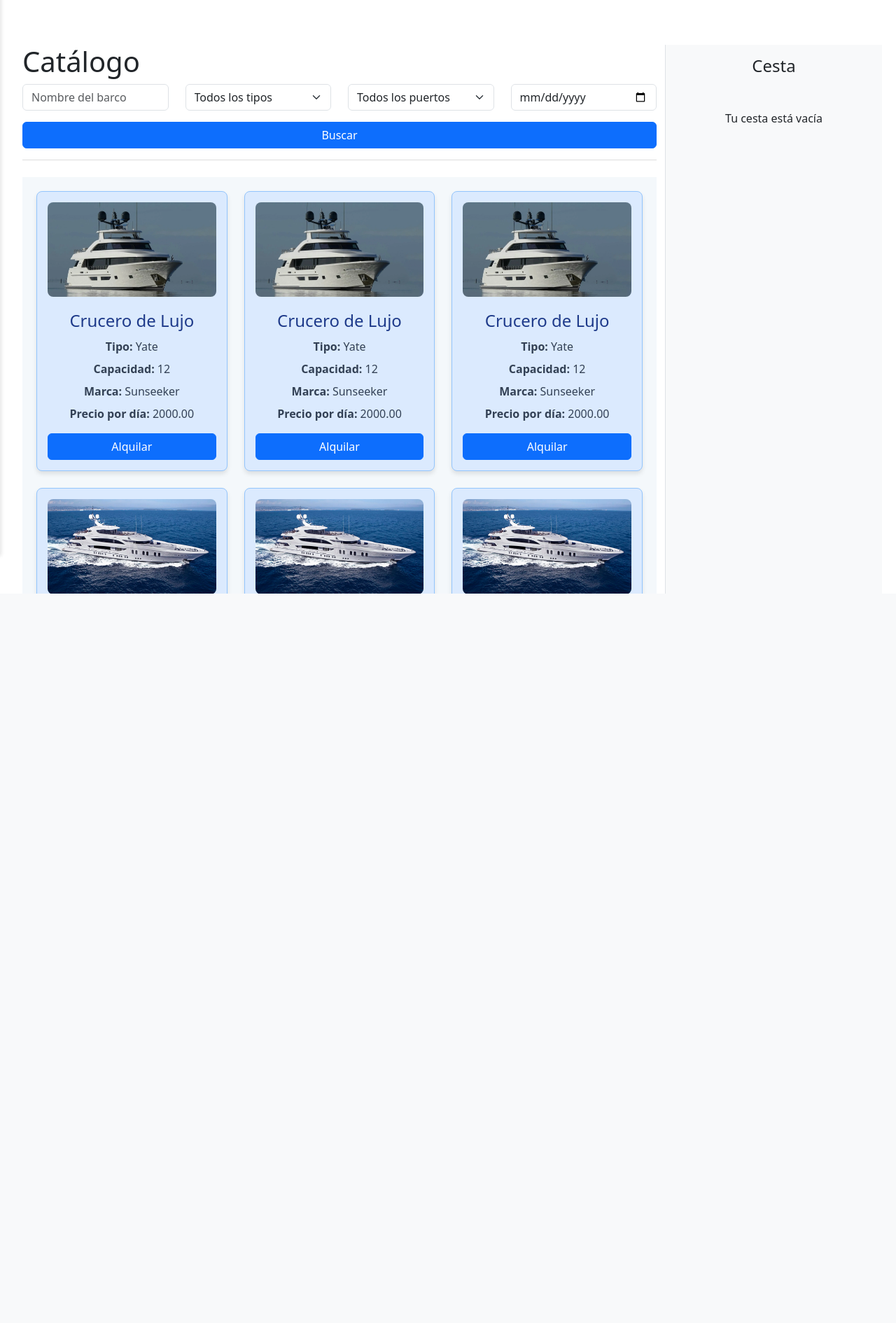
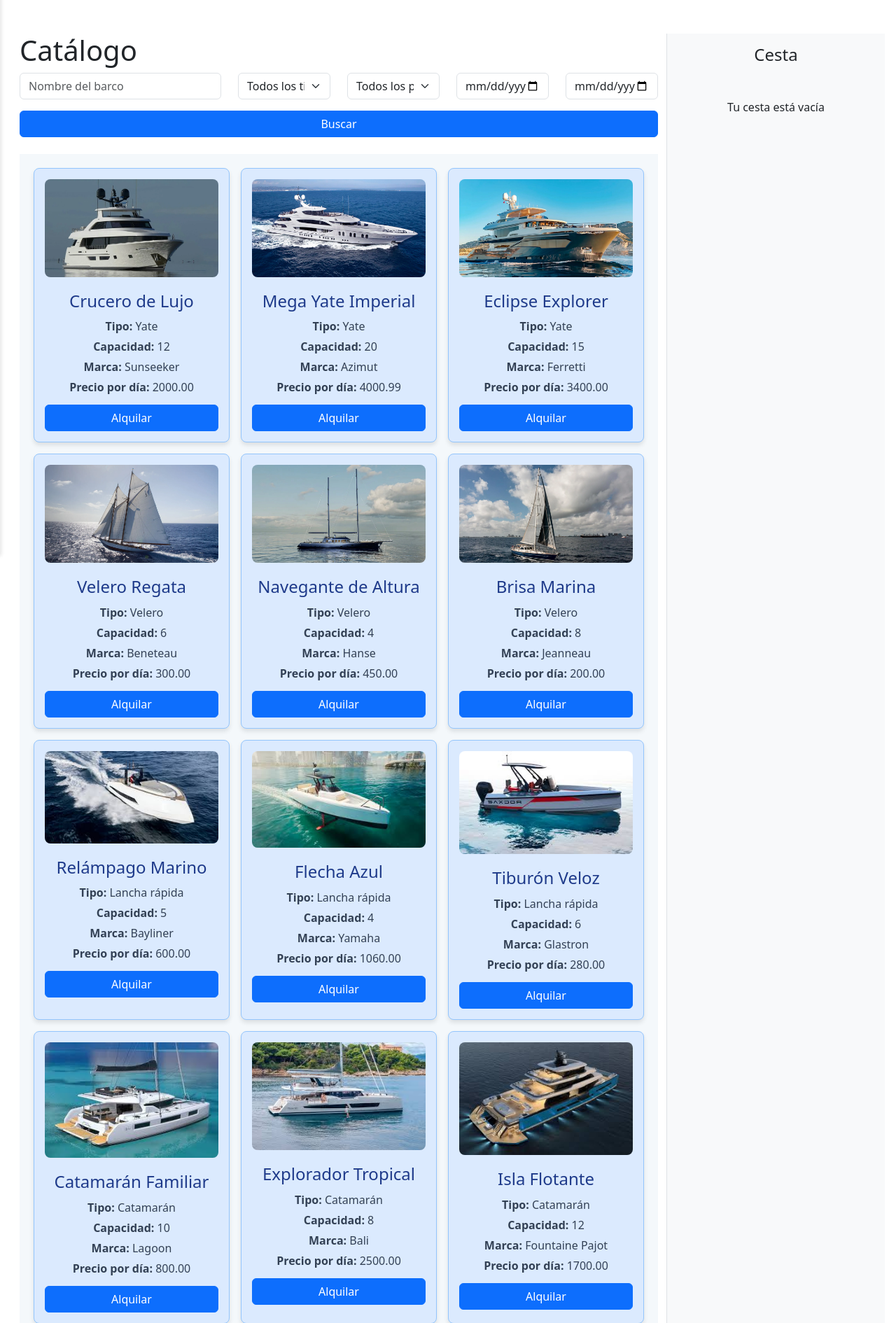
Before and after one commit to PGPI-31/PGPI-G3.1, a Django app: page /productos/catalogo/ in a window 1280 px wide. Shown: the part 76-1966 px from the top of the page at 70% size. Before the commit the page ends 924 px from the top, so only its background shows below. Run offline with Django 5.2, Linux system fonts and the light colour scheme; data comes from the database, SQL or seed files in the repository; tables that the repository leaves empty hold one stand-in row (values such as "Sample post").

Commit message:
filtros funcionando correctamente

```diff
--- a/boats/templates/catalogo.html
+++ b/boats/templates/catalogo.html
@@ -1,18 +1,23 @@
 {% extends "cesta.html" %}
+{% load static %}
+
+{% block headcontent %}
+<link rel="stylesheet" href="{% static 'css/catalogo.css' %}">
+{% endblock %}
 
 {% block title %}Catálogo{% endblock %}
 
 {% block productos %}
 <h1>Catálogo</h1>
-<form method="get" action="{% url 'filtrar_barcos' %}" class="mb-4">
+<form method="get" action="{% url 'ver_catalogo' %}" class="mb-4">
     <div class="row">
         <!-- Campo de búsqueda por título -->
-        <div class="col-md-3">
+        <div class="col-md-4">
             <input type="text" name="title" class="form-control" placeholder="Nombre del barco" value="{{ request.GET.title }}">
         </div>
 
         <!-- Campo de selección de tipo de barco -->
-        <div class="col-md-3">
+        <div class="col-md-2">
             <select name="boat_type" class="form-select">
                 <option value="">Todos los tipos</option>
                 {% for type in boat_types %}
@@ -24,7 +29,7 @@
         </div>
 
         <!-- Campo de selección de puerto -->
-        <div class="col-md-3">
+        <div class="col-md-2">
             <select name="port" class="form-select">
                 <option value="">Todos los puertos</option>
                 {% for port in ports %}
@@ -35,9 +40,14 @@
             </select>
         </div>
 
-        <!-- Campo de fecha -->
-        <div class="col-md-3">
-            <input type="date" name="date" class="form-control" value="{{ request.GET.date }}">
+        <!-- Campo de fecha inicio -->
+        <div class="col-md-2">
+            <input type="date" name="start_date" class="form-control" value="{{ request.GET.start_date }}">
+        </div>
+
+        <!-- Campo de fecha fin -->
+        <div class="col-md-2">
+            <input type="date" name="end_date" class="form-control" value="{{ request.GET.end_date }}">
         </div>
 
         <!-- Botón de búsqueda -->
@@ -50,48 +60,46 @@
 <div class="product-grid mb-4">
     {% for modelo in modelos %}
     <div class="product-card">
-        <a href="{% url 'mostrar_modelo' modelo.model.id %}" class="text-decoration-none">
-            <img src="{{ modelo.model.image.url }}" alt="Imagen de {{ modelo.model.name }}" class="img-fluid">
-            <h2>{{ modelo.model.name }}</h2>
-            <p><strong>Tipo:</strong> {{ modelo.model.boat_type.name }}</p>
-            <p><strong>Capacidad:</strong> {{ modelo.model.capacity }}</p>
-            <p><strong>Marca:</strong> {{ modelo.model.brand }}</p>
-            <p><strong>Precio por día:</strong> {{ modelo.model.price_per_day }}</p>
+        <a href="{% url 'mostrar_modelo' modelo.id %}" class="text-decoration-none">
+            <img src="{{ modelo.image.url }}" alt="Imagen de {{ modelo.name }}" class="img-fluid">
+            <h2>{{ modelo.name }}</h2>
+            <p><strong>Tipo:</strong> {{ modelo.boat_type.name }}</p>
+            <p><strong>Capacidad:</strong> {{ modelo.capacity }}</p>
+            <p><strong>Marca:</strong> {{ modelo.brand }}</p>
+            <p><strong>Precio por día:</strong> {{ modelo.price_per_day }}</p>
         </a>
-        <!-- Verificar si el barco está disponible o no -->
-        {% if modelo.id in unavailable_boats %}
-            <div class="badge bg-danger text-white mt-2">No Disponible</div>
-            <button class="btn btn-secondary w-100 mt-2" disabled>Alquilar</button>
+        <!-- Trigger Modal Button -->
+        {% if modelo.available_at_port|default:0 > 0 and modelo.available_within_dates|default:0 > 0 %}
+        <button class="btn btn-primary w-100 mt-2" data-bs-toggle="modal" data-bs-target="#modal-{{ modelo.id }}">
+            Alquilar
+        </button>
         {% else %}
-            <!-- Trigger Modal Button -->
-            <button class="btn btn-primary w-100 mt-2" data-bs-toggle="modal" data-bs-target="#modal-{{ modelo.id }}">
-                Alquilar
-            </button>
+        <p class="text-danger">No disponible</p>
         {% endif %}
     </div>
 
     <!-- Modal for Each Boat -->
-    <div class="modal fade" id="modal-{{ modelo.model.id }}" tabindex="-1" aria-labelledby="modalLabel-{{ modelo.model.id }}" aria-hidden="true">
+    <div class="modal fade" id="modal-{{ modelo.id }}" tabindex="-1" aria-labelledby="modalLabel-{{ modelo.id }}" aria-hidden="true">
         <div class="modal-dialog">
             <div class="modal-content">
                 <div class="modal-header">
-                    <h5 class="modal-title" id="modalLabel-{{ modelo.model.id }}">Seleccionar fechas para {{ modelo.model.name }}</h5>
+                    <h5 class="modal-title" id="modalLabel-{{ modelo.id }}">Seleccionar fechas para {{ modelo.name }}</h5>
                     <button type="button" class="btn-close" data-bs-dismiss="modal" aria-label="Close"></button>
                 </div>
                 <div class="modal-body">
-                    <form method="post" action="{% url 'adicion_cesta_catalogo' modelo.model.id %}">
+                    <form method="post" action="{% url 'adicion_cesta_catalogo' modelo.id %}">
                         {% csrf_token %}
                         <div class="mb-3">
-                            <label for="start_date-{{ modelo.model.id }}" class="form-label">Fecha de inicio</label>
-                            <input type="date" id="start_date-{{ modelo.model.id }}" name="start_date" class="form-control" required>
+                            <label for="start_date-{{ modelo.id }}" class="form-label">Fecha de inicio</label>
+                            <input type="date" id="start_date-{{ modelo.id }}" name="start_date" class="form-control" required>
                         </div>
                         <div class="mb-3">
-                            <label for="end_date-{{ modelo.model.id }}" class="form-label">Fecha de fin</label>
-                            <input type="date" id="end_date-{{ modelo.model.id }}" name="end_date" class="form-control" required>
+                            <label for="end_date-{{ modelo.id }}" class="form-label">Fecha de fin</label>
+                            <input type="date" id="end_date-{{ modelo.id }}" name="end_date" class="form-control" required>
                         </div>
                         <div class="mb-3">
-                            <label for="dock-{{ modelo.model.id }}" class="form-label">Seleccionar puerto</label>
-                            <select id="dock-{{ modelo.model.id }}" name="dock" class="form-select" required>
+                            <label for="dock-{{ modelo.id }}" class="form-label">Seleccionar puerto</label>
+                            <select id="dock-{{ modelo.id }}" name="dock" class="form-select" required>
                                 {% for port in ports %}
                                 <option value="{{ port.id }}">{{ port.name }}</option>
                                 {% endfor %}
@@ -107,4 +115,18 @@
     <p>No hay productos disponibles.</p>
     {% endfor %}
 </div>
+<script>
+    document.addEventListener("DOMContentLoaded", function () {
+        const form = document.querySelector('form[action="{% url "ver_catalogo" %}"]');
+        const startDate = form.querySelector('input[name="start_date"]');
+        const endDate = form.querySelector('input[name="end_date"]');
+
+        form.addEventListener("submit", function (event) {
+            if ((startDate.value && !endDate.value) || (!startDate.value && endDate.value)) {
+                event.preventDefault();
+                alert("Por favor, introduce ambas fechas: fecha de inicio y fecha de fin.");
+            }
+        });
+    });
+</script>
 {% endblock %}
--- a/boats/templates/mostrar_modelo.html
+++ b/boats/templates/mostrar_modelo.html
@@ -2,7 +2,7 @@
 
 {% block content %}
 <div class="mb-4">
-    <a href="{% url 'filtrar_barcos' %}" class="btn btn-outline-primary">
+    <a href="{% url 'ver_catalogo' %}" class="btn btn-outline-primary">
         &larr; Volver al catálogo
     </a>
 </div>
--- a/boats/urls.py
+++ b/boats/urls.py
@@ -4,7 +4,7 @@ from . import views
 
 urlpatterns = [
     path('modelos/', views.listar_modelos, name='listar_modelos'),
-    path('catalogo/', views.filter_boats, name='filtrar_barcos'),
+    path('catalogo/', views.ver_catalogo, name='ver_catalogo'),
     path('modelos/create/', views.create_boat_model, name='crear_modelo'),
     path('tipos/', views.listar_tipos, name='listar_tipos'),
     path('tipos/create', views.create_boat_type, name='crear_tipo'),
@@ -13,5 +13,4 @@ urlpatterns = [
     path('', views.listar_productos, name='listar_productos'),
     path('create/', views.create_boat_instance, name='crear_productos'),
     path('modelos/<int:model_id>/', views.mostrar_modelo, name='mostrar_modelo')
-
 ]
--- a/boats/views.py
+++ b/boats/views.py
@@ -3,15 +3,78 @@ from .models import BoatInstance, BoatModel, BoatType, Port
 from .forms import BoatInstanceForm, BoatTypeForm, BoatModelForm, PortForm
 from django.contrib.auth.decorators import login_required
 from django.http import HttpResponseForbidden
-from django.db.models import Q
+from django.db.models import Count, Q, Case, When, IntegerField
 from orders.models import OrderBoat
 from datetime import datetime
 
 
 def ver_catalogo(request):
+    title = request.GET.get('title')  # Nombre del barco
+    boat_type = request.GET.get('boat_type')  # ID del tipo de barco
+    port = request.GET.get('port')  # ID del puerto
     modelos = BoatModel.objects.all()
+    start_date = request.GET.get('start_date')
+    end_date = request.GET.get('end_date')
+
+    boats = BoatInstance.objects.all()
+    unavailable_boats = set()
+    # Filtrar por título si se proporciona
+    if title:
+        modelos = modelos.filter(name__icontains=title)
+
+    # Filtrar por tipo de barco si se proporciona
+    if boat_type:
+        modelos = modelos.filter(boat_type_id=boat_type)
+
+    # Filtrar por puerto si se proporciona
+    if port and port is not None and port != '':
+        port_id = int(port)
+        modelos = modelos.annotate(
+            available_at_port=Count(
+                'instances',
+                filter=Q(instances__port_id=port_id, instances__available=True)
+            )
+        )
+    else:
+        modelos = modelos.annotate(
+            available_at_port=Case(
+                When(pk__isnull=False, then=1),  # Every model gets 1 for availability
+                default=0,
+                output_field=IntegerField()
+            )
+        )
+
+    if start_date and end_date:
+        modelos = modelos.annotate(
+            available_within_dates=Count(
+                'instances',
+                filter=Q(
+                    instances__order_boats__start_date__gte=end_date  # Ends before the new booking starts
+                ) | Q(
+                    instances__order_boats__end_date__lte=start_date  # Starts after the new booking ends
+                )
+            )
+        )
+    else:
+        # Default: All models considered available within date range
+        modelos = modelos.annotate(
+            available_within_dates=Case(
+                When(pk__isnull=False, then=1),  # All models available if no date selected
+                default=0,
+                output_field=IntegerField()
+            )
+        )
+
+
+    boat_types = BoatType.objects.all()
     ports = Port.objects.all()
-    return render(request, 'catalogo.html', {'modelos': modelos, 'ports': ports})
+    context = {
+        'modelos': modelos,
+        'ports': ports,
+        'boat_types': boat_types,
+        'unavailable_boats': unavailable_boats,
+    }
+    return render(request, 'catalogo.html', context)
 
 
 def listar_modelos(request):
--- a/orders/models.py
+++ b/orders/models.py
@@ -13,7 +13,7 @@ class Order(models.Model):
 
 class OrderBoat(models.Model):
     order = models.ForeignKey(Order, on_delete=models.CASCADE, related_name='order_boats')
-    boat = models.ForeignKey(BoatInstance, on_delete=models.CASCADE)
+    boat = models.ForeignKey(BoatInstance, on_delete=models.CASCADE, related_name='order_boats')
     days = models.IntegerField()
     price_per_day = models.DecimalField(max_digits=10, decimal_places=2)
     price = models.DecimalField(max_digits=10, decimal_places=2)
--- a/safeport/templates/base.html
+++ b/safeport/templates/base.html
@@ -31,7 +31,7 @@
             <div class="collapse navbar-collapse" id="navbarNav">
                 <ul class="navbar-nav me-auto">
                     <li class="nav-item">
-                        <a class="nav-link" href="{% url 'filtrar_barcos' %}">Catálogo</a>
+                        <a class="nav-link" href="{% url 'ver_catalogo' %}">Catálogo</a>
                     </li>
                 </ul>
                 <!-- User Section -->
--- /dev/null
+++ b/static/css/catalogo.css
@@ -0,0 +1,5 @@
+.product-grid {
+    display: grid;
+    grid-template-columns: repeat(auto-fill, minmax(250px, 1fr));
+    gap: 1rem; /* Space between grid items */
+}
```
